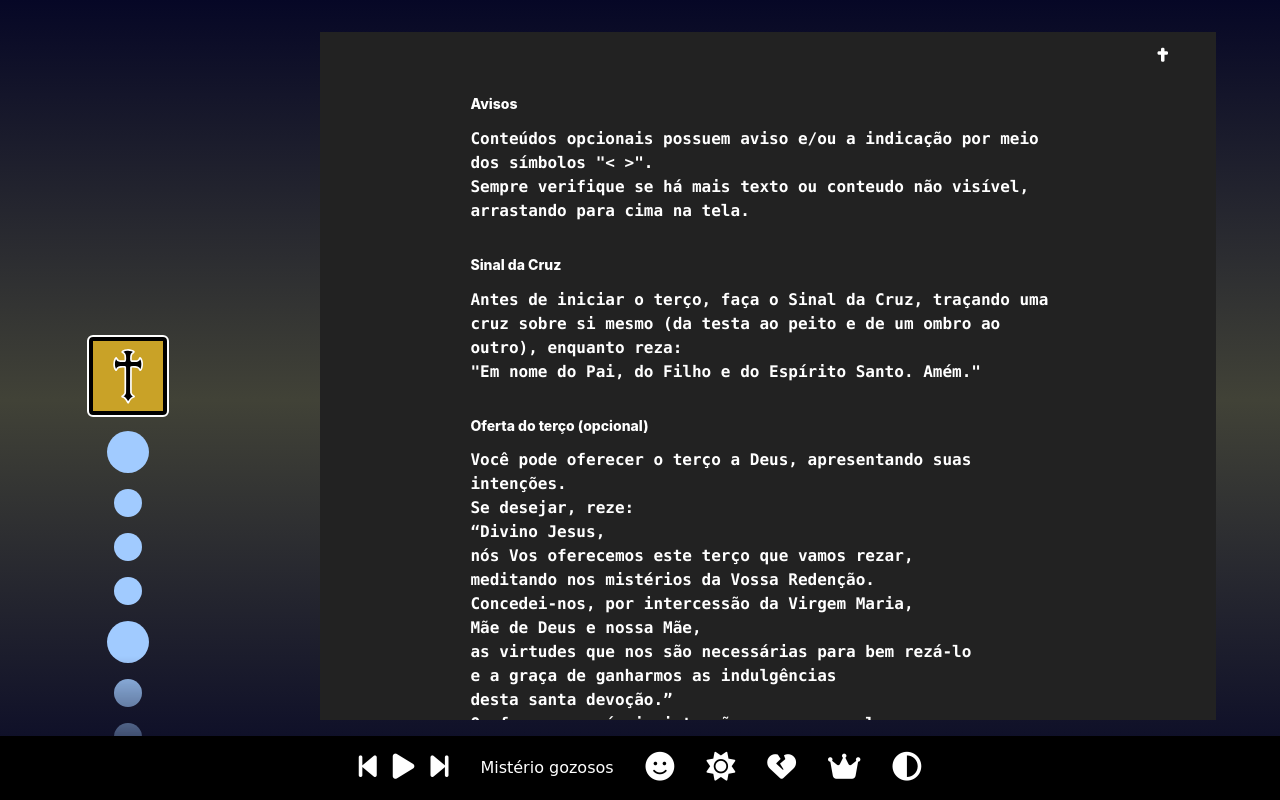
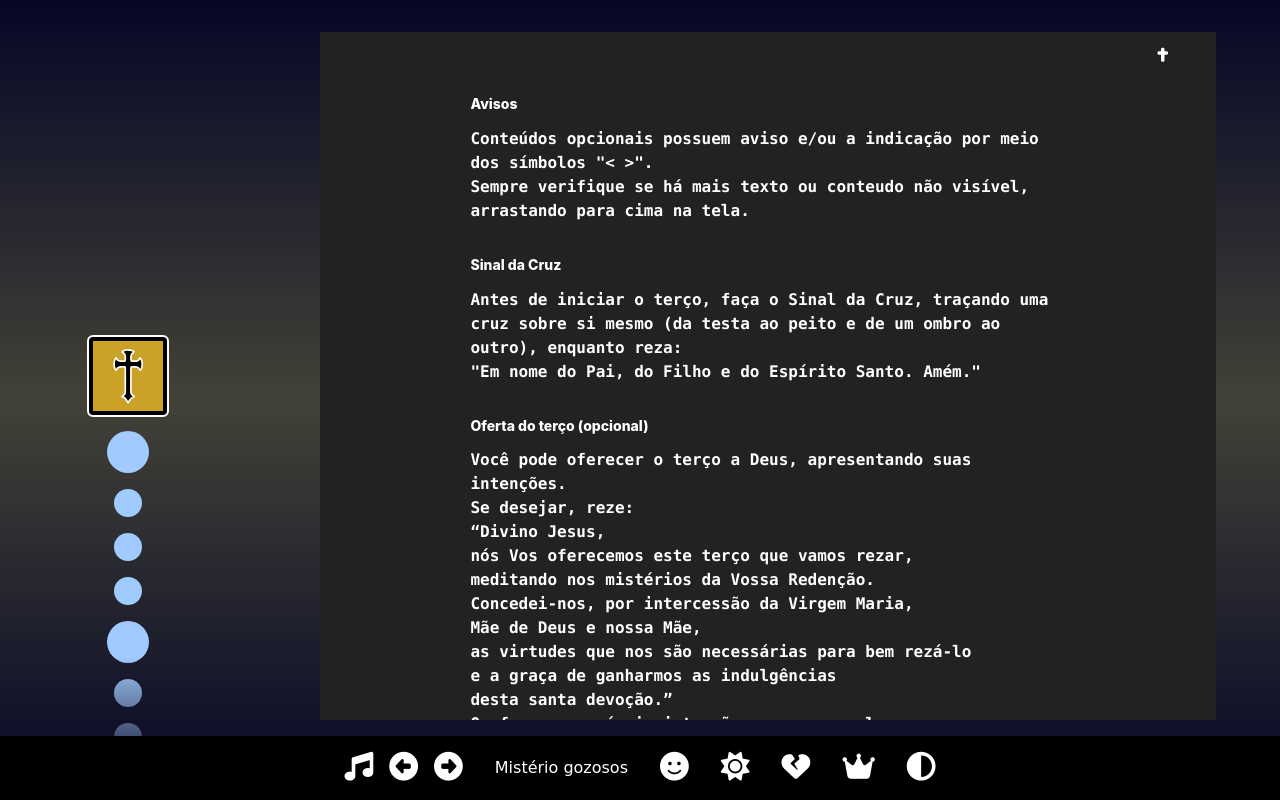
Before and after one commit to RenatoLois/terco, a website: page index.html in a window 1280 px wide. Drawn offline with nearby package versions, Linux system fonts and the light colour scheme; files that its build step writes are made by us from their sources.

Commit message:
icons changed

```diff
--- a/index.html
+++ b/index.html
@@ -109,14 +109,14 @@
     </div>
     <div class="control-panel flex items-center gap-8 overflow-x-scroll max-w-full px-4 py-2 flex-nowrap justify-start md:justify-center">
       <div class="flex justify-center items-center gap-4">
+        <button type="button" id="play-pause">
+          <i id="pause-icon" class="fa-solid fa-music transform hover:scale-115 duration-300 text-[1.8rem]" onclick="pauseToggle()"></i>
+        </button>
         <button type="button" onclick="pecaAnterior();">
-          <i class="fa-solid fa-backward-step transform hover:scale-115 duration-300 text-[1.8rem]"></i>
-        </button>
-        <button type="button" id="play-pause">
-          <i id="pause-icon" class="fa-solid fa-play transform hover:scale-115 duration-300 text-[1.8rem]" onclick="pauseToggle()"></i>
+          <i class="fa-solid fa-circle-left transform hover:scale-115 duration-300 text-[1.8rem]"></i>
         </button>
         <button type="button" onclick="pecaSeguinte();">
-          <i class="fa-solid fa-forward-step transform hover:scale-115 duration-300 text-[1.8rem]"></i>
+          <i class="fa-solid fa-circle-right transform hover:scale-115 duration-300 text-[1.8rem]"></i>
         </button>
       </div>
 
--- a/script.js
+++ b/script.js
@@ -354,10 +354,10 @@ function toggleDarkMode() {
 function pauseToggle() {
   if (music.paused) {
     music.play();
-    pauseIcon.classList.replace('fa-play', 'fa-pause');
+    pauseIcon.classList.replace('fa-music', 'fa-volume-xmark');
   } else {
     music.pause();
-    pauseIcon.classList.replace('fa-pause', 'fa-play');
+    pauseIcon.classList.replace('fa-volume-xmark', 'fa-music');
   }
 }
 
```
